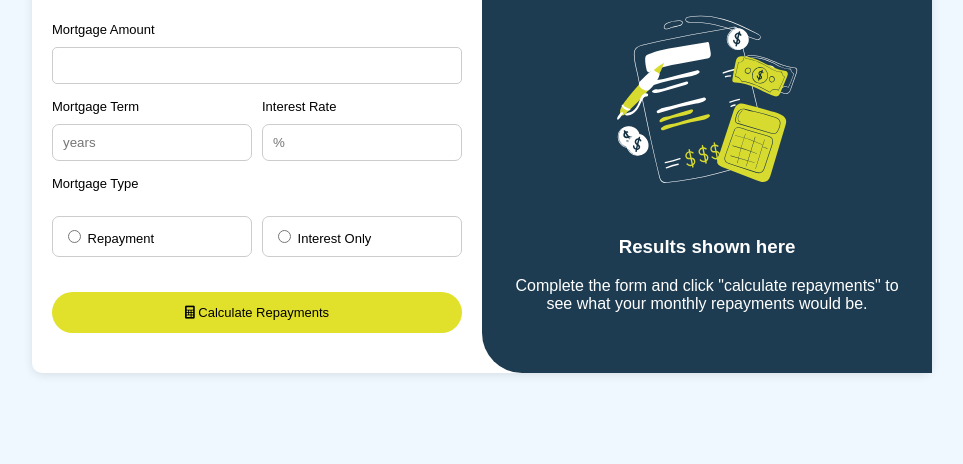
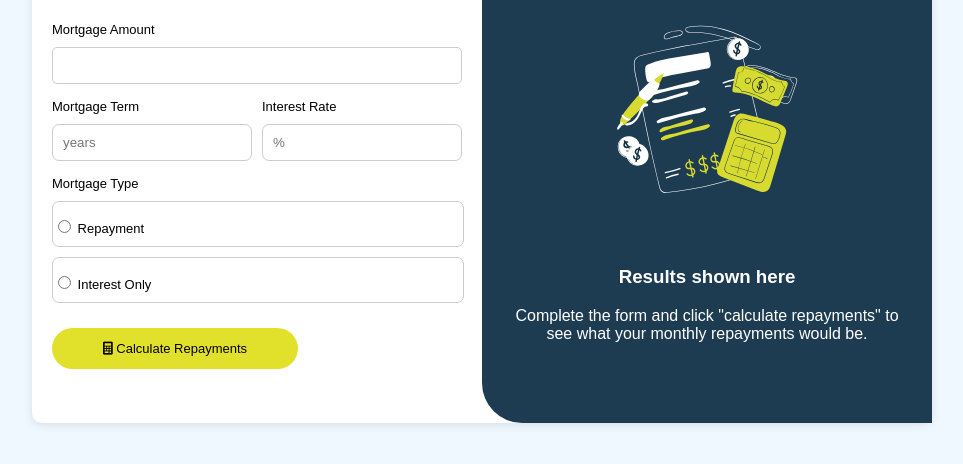
Before and after one commit to RachitRawat09/Mortage-Calculator, a plain HTML site: page index.html in a window 1280 px wide. Shown: the part 210-674 px from the top of the page, without its empty margins (158-1121 px from the left). Drawn offline with Linux system fonts and the light colour scheme.

Commit message:
Alignmnet Change

```diff
--- a/index.html
+++ b/index.html
@@ -13,7 +13,7 @@
         <div class="form-section">
           <div class="main">
             <h2>Mortgage Calculator</h2>
-            <a href="#" class="clear-all" style="color: black;">Clear All</a>
+            <a href="#" class="clear-all"  style="color: black;">Clear All</a>
           </div>
           <form id="mortgage-form">
             <div class="amount">
@@ -33,14 +33,16 @@
             <div class="mortage">
               <label for="type">Mortgage Type</label>
               <div class="mortage-type">
+                <div class="repayment">
                 <label>
                   <input type="radio" name="type" value="repayment" required />
                   Repayment
-                </label>
+                </label></div>
+                <div class="interest">
                 <label>
                   <input type="radio" name="type" value="interest-only" required />
                   Interest Only
-                </label>
+                </label></div>
               </div>
             </div>
             <button type="submit" class="calculate-button">
--- a/style.css
+++ b/style.css
@@ -106,17 +106,21 @@ body {
   font-size: 13px;
 }
 
-.mortage-type {
-  display: flex;
-  gap: 10px;
-}
 
-.mortage-type label {
+
+
+.mortage-type .repayment{
   width: 100%;
-  padding: 10px;
   border: 1px solid #ccc;
   border-radius: 7px;
-  box-sizing: border-box;
+
+
+}
+.mortage-type .interest{
+  width: 100%;
+  border: 1px solid #ccc;
+  border-radius: 7px;
+ margin-top: 10px;
 }
 
 .calculate-button {
@@ -126,7 +130,7 @@ body {
   padding: 13px;
   border-radius: 30px;
   cursor: pointer;
-  width: 100%;
+  width: 60%;
   font-size: 13px;
   margin-bottom: 10px;
   margin-top: 25px;
@@ -153,18 +157,19 @@ body {
   max-width: 100%;
   height: auto;
   margin-bottom: 40px;
-  margin-top: 40px;
+  margin-top: 50px;
 }
 
 .results h3 {
-  margin-top: -10px;
+  margin-top: 10px;
+
   text-align: center;
 }
 
 .results p {
   margin: 10px 0 0;
   text-align: center;
-  margin-bottom: 40px;
+  margin-bottom: 60px;
 }
 
 input[type="number"]::-webkit-inner-spin-button,
@@ -183,6 +188,10 @@ input[type="number"]::-webkit-outer-spin-button {
   .form-section,
   .results-section {
     padding: 15px;
+  }
+  .main .clear-all{
+    flex-direction: column;
+
   }
 
   .term-rate,
```
